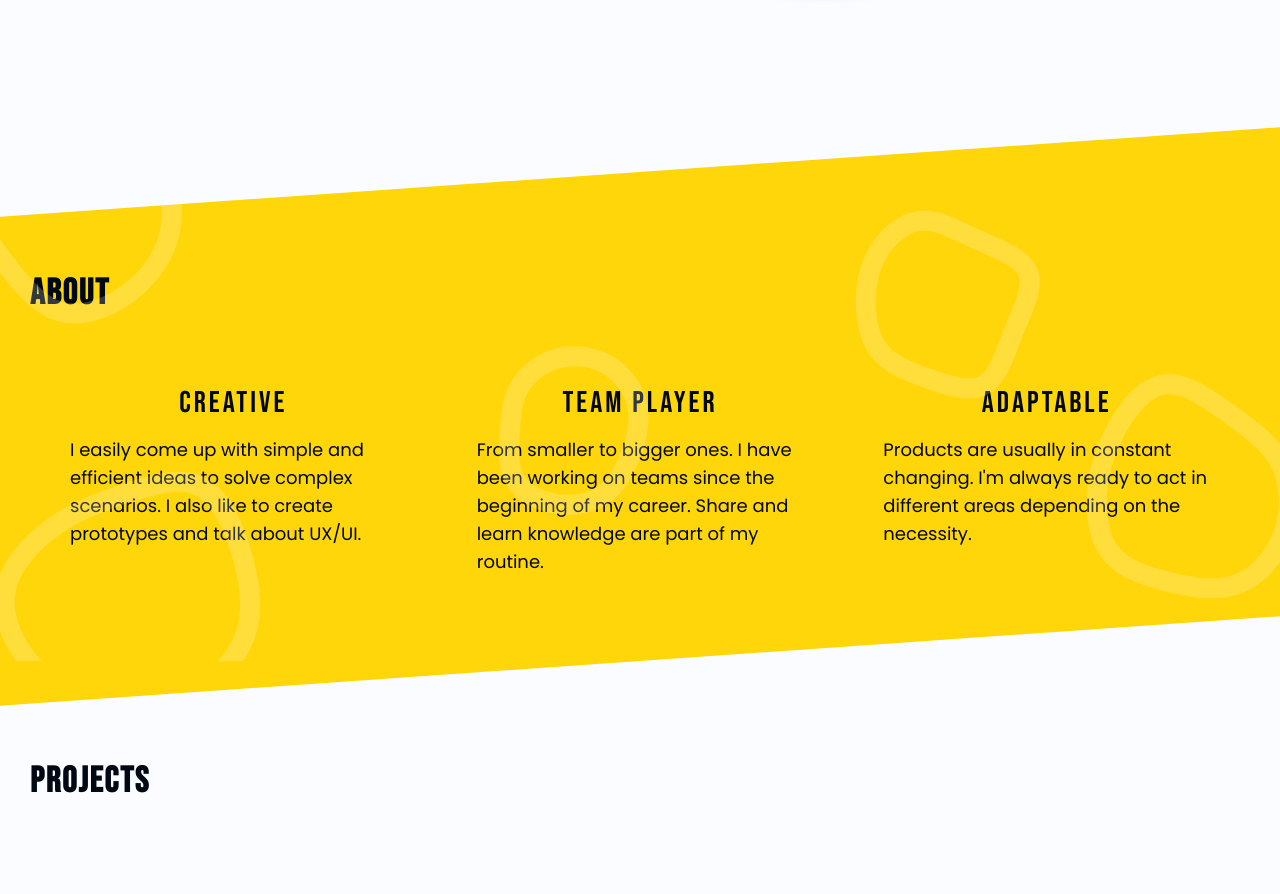
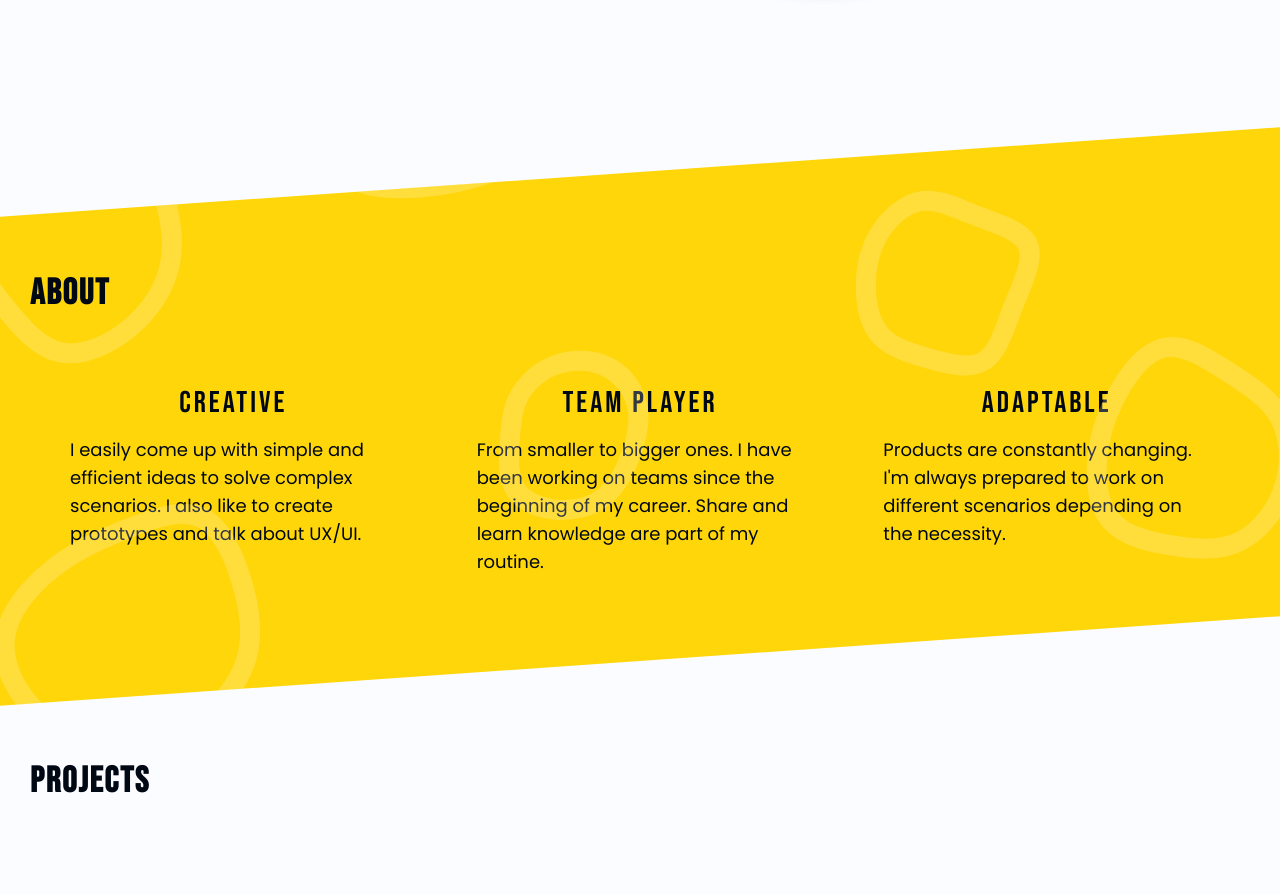
Before and after one commit to fthomasvp/fthomasvp.github.io, an Astro site: page / in a window 1280 px wide. Shown: the part 660-1554 px from the top of the page. Built offline with nearby package versions, Linux system fonts and the light colour scheme; Astro itself is replaced by a stand-in of ours.

Commit message:
refactor: improve Adaptable text and add transform effect to blob image

```diff
--- a/src/components/About.astro
+++ b/src/components/About.astro
@@ -35,8 +35,8 @@
         <div class="skill">
           <h3>Adaptable</h3>
           <p>
-            Products are usually in constant changing. I'm always ready to act
-            in different areas depending on the necessity.
+            Products are constantly changing. I'm always prepared to work on
+            different scenarios depending on the necessity.
           </p>
         </div>
       </div>
@@ -64,6 +64,11 @@
       pointer-events: none;
 
       margin: auto;
+
+      /**
+      * Needed to avoid unexpected image cuts.
+      */
+      transform: skewY(-4deg);
     }
 
     .soft-skills__container {
```
